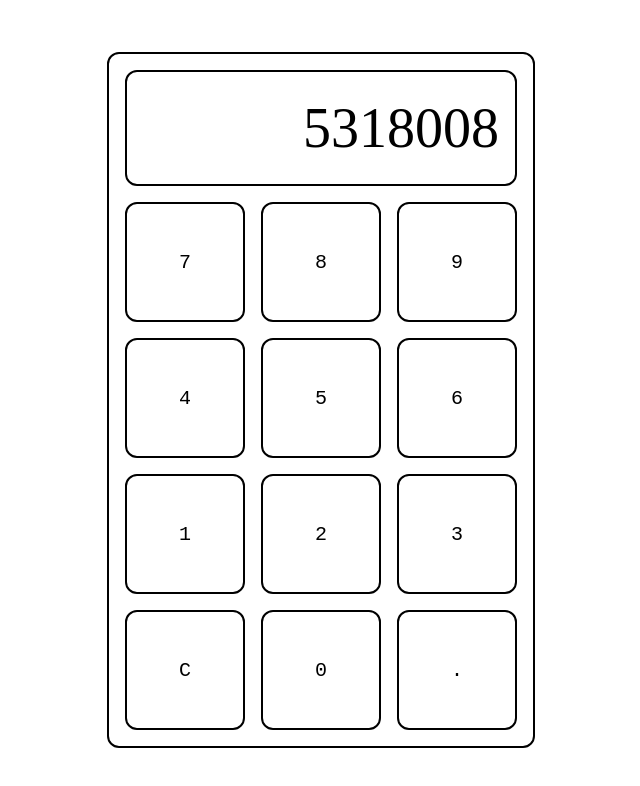
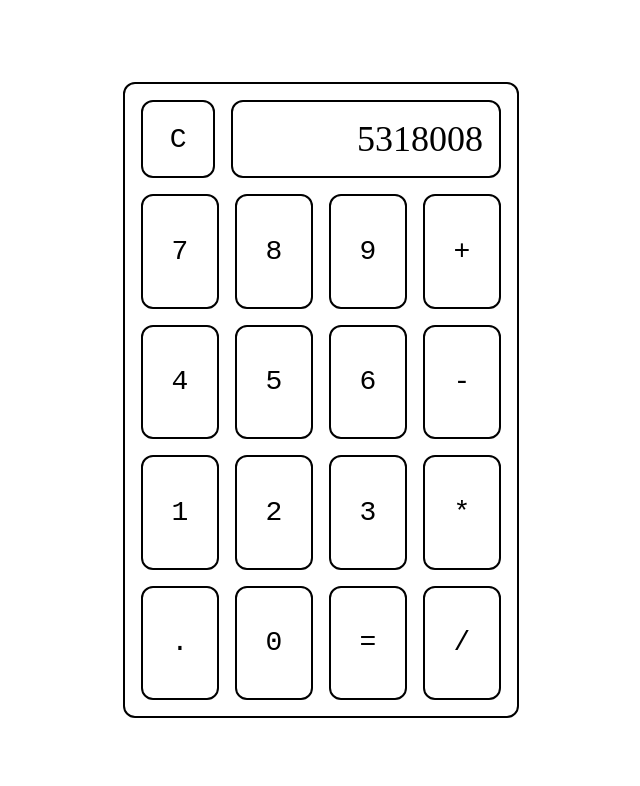
Before and after one commit to justonhart/odin-calculator, a plain HTML site: page index.html in a window 1280 px wide. Shown: the whole page, without its empty margins (319-959 px from the left). Drawn offline with Linux system fonts and the light colour scheme.

Commit message:
Add missing buttons and resize components

```diff
--- a/index.html
+++ b/index.html
@@ -8,26 +8,33 @@
 </head>
 <body>
 	<div class="container">
-		<div id="output">5318008</div>
+		<div id="topRow">
+			<button id="C">C</button>
+			<div id="output">5318008</div>
+		</div>
 		<div class="buttonRow">
 			<button id="7">7</button>
 			<button id="8">8</button>
 			<button id="9">9</button>
+			<button id="add">+</button>
 		</div>
 		<div class="buttonRow">
 			<button id="4">4</button>
 			<button id="5">5</button>
 			<button id="6">6</button>
+			<button id="subtract">-</button>
 		</div>
 		<div class="buttonRow">
 			<button id="1">1</button>
 			<button id="2">2</button>
 			<button id="3">3</button>
+			<button id="multiply">*</button>
 		</div>
 		<div class="buttonRow">
-			<button id="c">C</button>
+			<button id="dot">.</button>
 			<button id="0">0</button>
-			<button id="dot">.</button>
+			<button id="equal">=</button>
+			<button id="divide">/</button>
 		</div>
 	</div>
 </body>
--- a/style.css
+++ b/style.css
@@ -17,34 +17,42 @@ body{
 	border-radius: 12px;
 	padding: 2vmin;
 	gap: 2vmin;
+	width: 45vmin;
+	height: 75vmin;
+}
+
+#topRow{
+	display:flex;
+	flex: 0;
+	gap: 2vmin;
+}
+
+.buttonRow{
+	display:flex;
+	flex: 1;
+	gap: 2vmin;
 }
 
 #output{
 	display:flex;
+	flex: 4;
 	justify-content: flex-end;
 	align-items: center;
-	flex-basis: 10vmin;
 	border: 2px solid black;
 	border-radius: 12px;
-	font-size: 3.5rem;
+	font-size: 4.5vmin;
 	padding: 1rem;
 }
 
-.buttonRow{
-	display:flex;
-	gap: 2vmin;
+button{
+	flex: 1;
+	background-color: inherit;
+	border: 2px solid black;
+	font-size: 3.5vmin;
+	font-family: monospace;
+	border-radius: 12px;
 }
 
-.buttonRow button{
-	background-color: inherit;
-	border: 2px solid black;
-	font-size: x-large;
-	font-family: monospace;
-	border-radius: 12px;
-	width: 15vmin;
-	height: 15vmin;
-}
-
-.buttonRow button:active{
+button:active{
 	background-color: lightgrey;
 }
```
